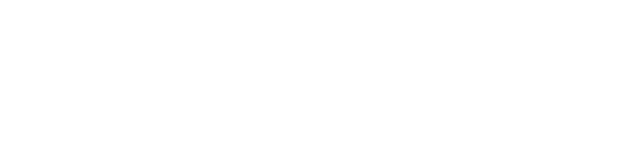
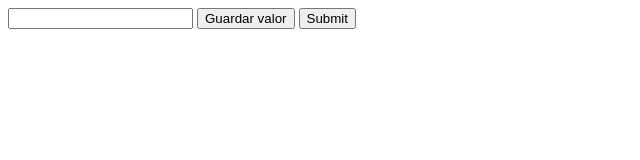
Before and after one commit to ateixcode/Contablito, a plain HTML site: page index.html in a window 1280 px wide. Shown: the whole page, without its empty margins (0-640 px from the left). Drawn offline with Linux system fonts and the light colour scheme.

Commit message:
filtro de busqueda
consigo logear el valor ingresado en un input type search en consola

```diff
--- a/index.html
+++ b/index.html
@@ -1,14 +1,19 @@
 <!DOCTYPE html>
 <html lang="es">
 <head>
+    <title>Document</title>
     <meta charset="UTF-8">
     <meta http-equiv="X-UA-Compatible" content="IE=edge">
     <meta name="viewport" content="width=device-width, initial-scale=1.0">
     <link rel="stylesheet" href="/css/styles.css">
-    <title>Document</title>
+    <script src="/js/scripts.js"></script>
 </head>
 <body>
-
-    <script src="/js/scripts.js"></script>
+  <form>
+    <input type="search" id='busqueda'/>
+    <button type="button" onclick="getInputValue();">Guardar valor</button>
+    <input type="submit"/>
+    <!-- submit por defecto recarga la pagina -->
+  </form>
 </body>
 </html>
--- a/js/scripts.js
+++ b/js/scripts.js
@@ -0,0 +1,5 @@
+function getInputValue() {
+  let inputVal = document.getElementById("busqueda").value;
+  console.log(inputVal);
+  //porque solo lo logea una vez si se repite el mismo?
+}
```
